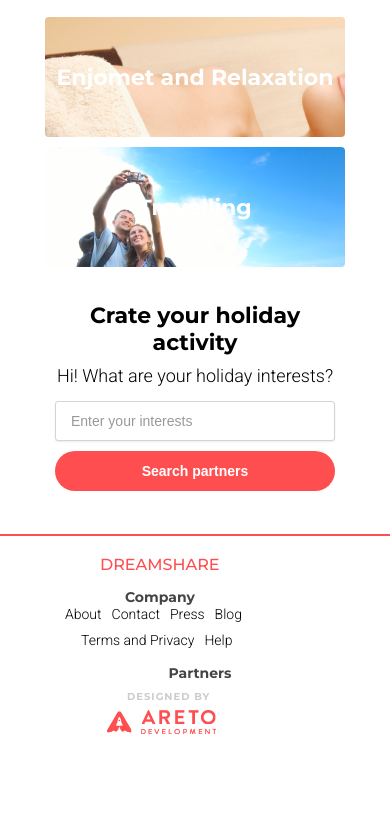
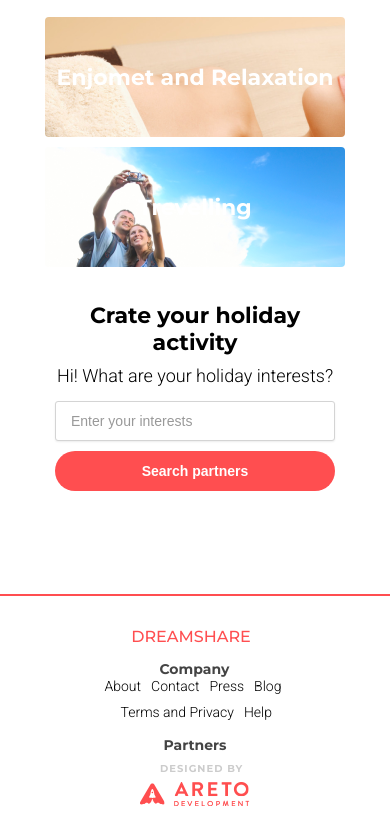
Before and after one commit to MonLopy/Web, a plain HTML site: page index.html in a window 390 px wide. Shown: the part 3310-4128 px from the top of the page. Before the commit the page ends 4048 px from the top, so only its background shows below. Drawn offline with Linux system fonts and the light colour scheme.

Commit message:
Add files via upload

```diff
--- a/style/style.scss
+++ b/style/style.scss
@@ -1036,9 +1036,10 @@ footer {
     }
     // footer
     footer {
-        margin-top: 40px;
-        height: 204px;
-        display: block;
+        display: flex;
+        flex-direction: column;
+        justify-content: center;
+        align-items: center;
     }
     .logo {
         margin-left: 100px;
@@ -1046,17 +1047,17 @@ footer {
     }
     .menu {
         margin-top: 13px;
-        margin-left: 25px;
+        margin-left: 80px;
     }
     .frst {
         margin-right: 10px;
     }
     .menu span {
         padding-top: 0;
-        margin-left: 100px;
+        margin-left: 130px;
     }
     .menu ul {
-        margin-left: 40px;
+        margin-left: 75px;
         text-align: center;
         display: flex;
         flex-wrap: wrap;
@@ -1065,10 +1066,10 @@ footer {
     }
     .part {
         margin-top: 6px;
-        margin-left: 10px;
+        margin-left: 0px;
     }
     .picturo_to_logo {
-        margin-left: 107px;
+        margin-left: 0px;
         margin-top: 8px;
     }
     .te {
```
Also changed, not shown: photo/Bitmap2.png (added), style/style.css, 1 other file.
